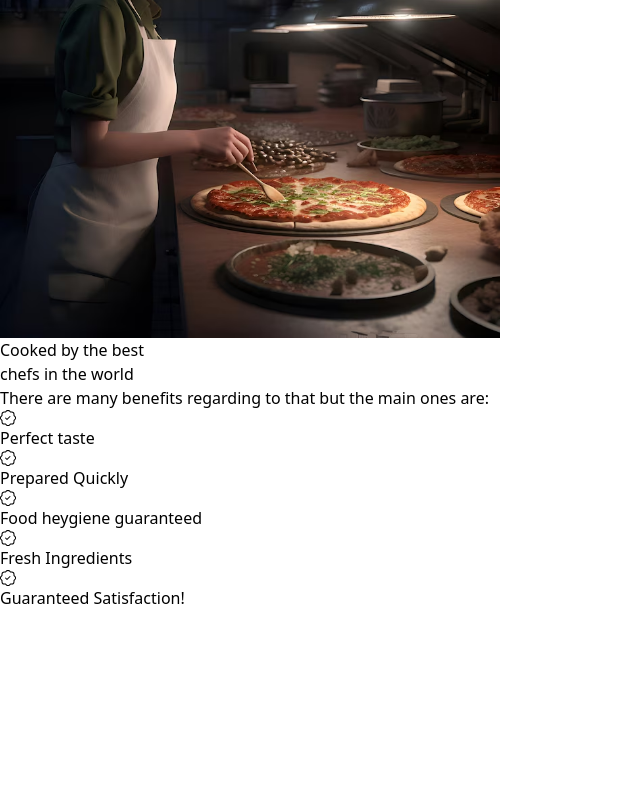
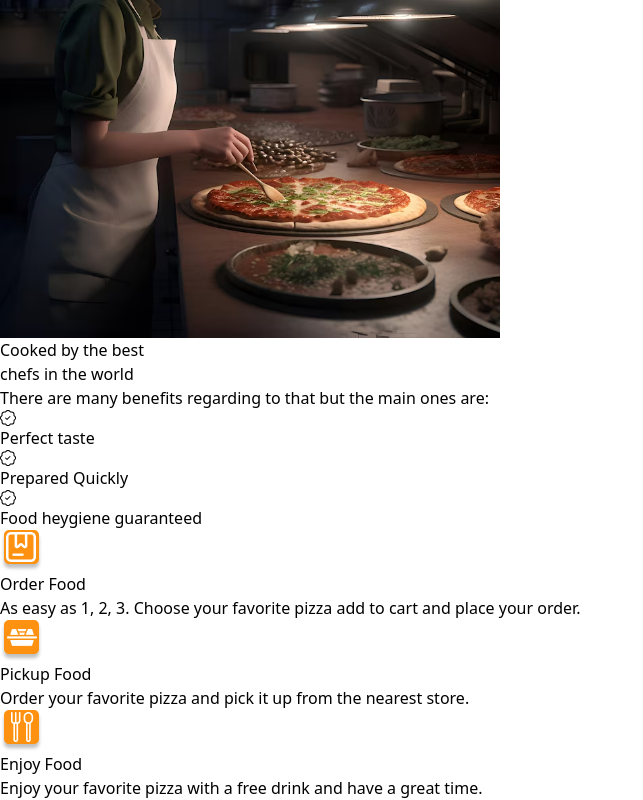
Before and after one commit to moidalam05/Pizza-App-Frontend, a React (Vite) app: page / in a window 1280 px wide. Shown: the part 866-1666 px from the top of the page, without its empty margins (0-643 px from the left). Before the commit the page ends 1476 px from the top, so only its background shows below. Built offline with nearby package versions, Linux system fonts and the light colour scheme.

Commit message:
Add food service options to Home component with images and descriptions

```diff
--- a/src/Pages/Home.jsx
+++ b/src/Pages/Home.jsx
@@ -3,6 +3,9 @@
 import { BsPatchCheck } from "react-icons/bs";
 import pizzaImage from "../assets/Images/pizza2.png";
 import cookImage from "../assets/Images/cooking1.png";
+import orderFood from "../assets/Images/orderFood.png";
+import enjoyFood from "../assets/Images/enjoy.png";
+import pickupFood from "../assets/Images/pickup.png";
 
 const Home = () => {
 	return (
@@ -92,20 +95,65 @@
 								</span>
 							</div>
 						</div>
-						<div className="w-full p-1">
-							<div className="flex items-center h-full p-2 text-2xl rounded">
-								<BsPatchCheck className="text-[#F38339] w-10 h-10 mr-4" />
-								<span className="font-bold title-font">
-									Fresh Ingredients
-								</span>
+
+						<div className="px-5 py-4 mx-auto">
+							<div className="flex justify-center py-4">
+								<div className="inline-flex w-16 h-1 bg-yellow-500 rounded-full"></div>
 							</div>
-						</div>
-						<div className="w-full p-1">
-							<div className="flex items-center h-full p-2 text-2xl rounded">
-								<BsPatchCheck className="text-[#F38339] w-10 h-10 mr-4" />
-								<span className="font-bold title-font">
-									Guaranteed Satisfaction!
-								</span>
+
+							<div className="flex flex-wrap space-y-6 md:space-y-0 ">
+								<div className="flex flex-col items-center text-center p-4 md:w-1/3">
+									<div className="inline-flex items-center justify-center flex-shrink-0 w-20 h-20 mb-5 bg-yellow-100 rounded-full shadow-lg">
+										<img
+											src={orderFood}
+											alt="orderfood"
+										/>
+									</div>
+									<div className="flex-grow">
+										<h2 className="mb-3 text-lg font-bold text-gray-900 title-font">
+											Order Food
+										</h2>
+										<p className="text-base leading-relaxed">
+											As easy as 1, 2, 3. Choose your
+											favorite pizza add to cart and place
+											your order.
+										</p>
+									</div>
+								</div>
+								<div className="flex flex-col items-center text-center p-4 md:w-1/3">
+									<div className="inline-flex items-center justify-center flex-shrink-0 w-20 h-20 mb-5 bg-yellow-100 rounded-full shadow-lg">
+										<img
+											src={pickupFood}
+											alt="pickupfood"
+										/>
+									</div>
+									<div className="flex-grow">
+										<h2 className="mb-3 text-lg font-bold text-gray-900 title-font">
+											Pickup Food
+										</h2>
+										<p className="text-base leading-relaxed">
+											Order your favorite pizza and pick
+											it up from the nearest store.
+										</p>
+									</div>
+								</div>
+								<div className="flex flex-col items-center text-center p-4 md:w-1/3">
+									<div className="inline-flex items-center justify-center flex-shrink-0 w-20 h-20 mb-5 bg-yellow-100 rounded-full shadow-lg">
+										<img
+											src={enjoyFood}
+											alt="enjoyfood"
+										/>
+									</div>
+									<div className="flex-grow">
+										<h2 className="mb-3 text-lg font-bold text-gray-900 title-font">
+											Enjoy Food
+										</h2>
+										<p className="text-base leading-relaxed">
+											Enjoy your favorite pizza with a
+											free drink and have a great time.
+										</p>
+									</div>
+								</div>
 							</div>
 						</div>
 					</div>
```
